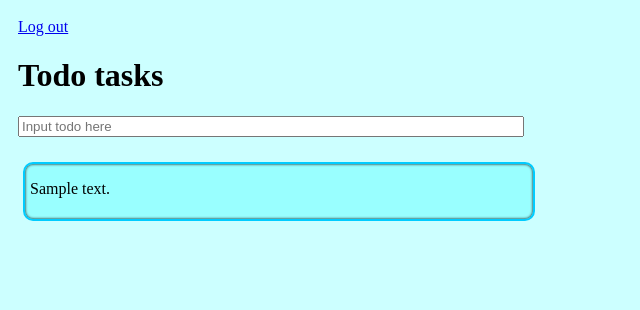
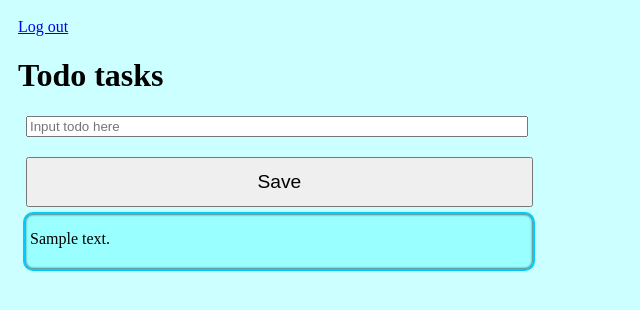
Before and after one commit to Lhacker/WebTodo, a Django app: template webtodo/todo/templates/todo/index.html in a window 1280 px wide. Shown: the top 310 px of the page, without its empty margins (0-640 px from the left). Run offline with Django 3.2, Linux system fonts and the light colour scheme; the template is opened without the code that fills it: most values are stand-ins (such as "Sample title", 1, 10 or a date in 2020).

Commit message:
add save button(wip)

```diff
--- a/webtodo/todo/static/todo/css/site.css
+++ b/webtodo/todo/static/todo/css/site.css
@@ -16,9 +16,19 @@ body {
   padding: 10px;
 }
 
+.input-form {
+  margin-left: 8px;
+}
+
 .input-form input.todo-text {
   width: 40%;
   margin-bottom: 20px;
+}
+
+.input-form .save-button {
+  width: 41%;
+  height: 50px;
+  font-size: 120%;
 }
 
 .todo {
--- a/webtodo/todo/templates/todo/index.html
+++ b/webtodo/todo/templates/todo/index.html
@@ -9,7 +9,8 @@
 </div>
 <h1>Todo tasks</h1>
 <div class="input-form">
-  <input type="text" class="todo-text" id="todo_text" name="todo_text" placeholder="Input todo here" />
+  <input type="text" class="todo-text" id="todo_text" name="todo_text" placeholder="Input todo here" /></br>
+  <button id="save_button" class="save-button">Save</button>
 </div>
 <div id="todo_list" class="todo-list">
   {% for todo in todo_list %}
@@ -107,5 +108,12 @@
           this.value = '';
         }
       });
+
+      // register save event
+      document.getElementById('save_button').addEventListener('click', function(event) {
+        if (confirm('Do you save current situation?')) {
+          // TODO implement
+        }
+      });
 </script>
 {% endblock %}
```
